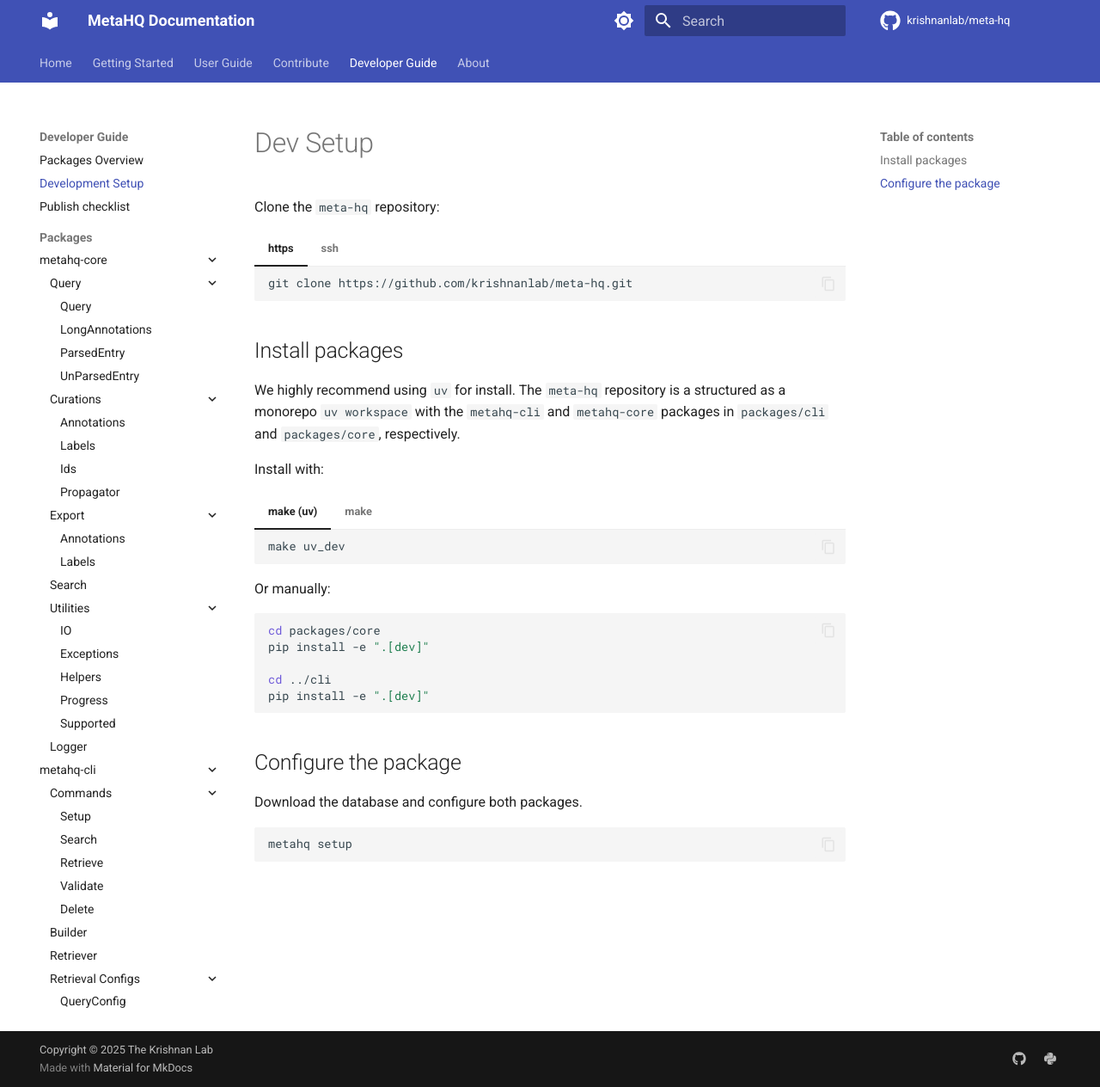
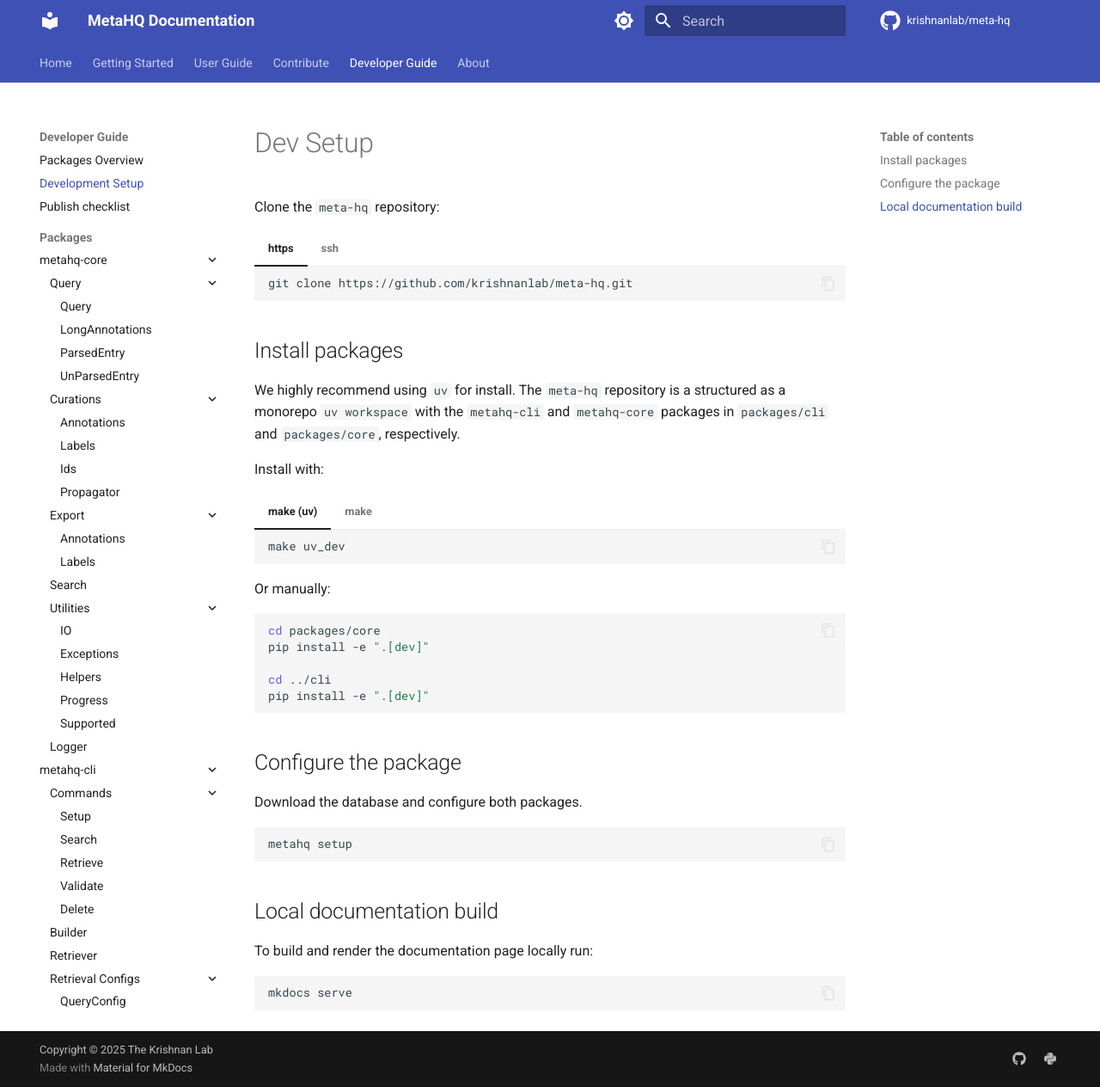
Before and after one commit to krishnanlab/meta-hq, an MkDocs documentation site: the page built from docs/developer/setup.md, in a window 1280 px wide and 1264 px high. Shown: the whole window at 86% size. Built offline with MkDocs 1.6.1 and Material for MkDocs 9.7.7, drawn with Linux system fonts in a browser that asks for light colours; comment, search, counter and statistics services are not loaded.

Commit message:
added local docs rendering instructions

````diff
--- a/docs/developer/setup.md
+++ b/docs/developer/setup.md
@@ -51,3 +51,11 @@
 ```bash
 metahq setup
 ```
+
+## Local documentation build
+
+To build and render the documentation page locally run:
+
+```bash
+mkdocs serve
+```
````
